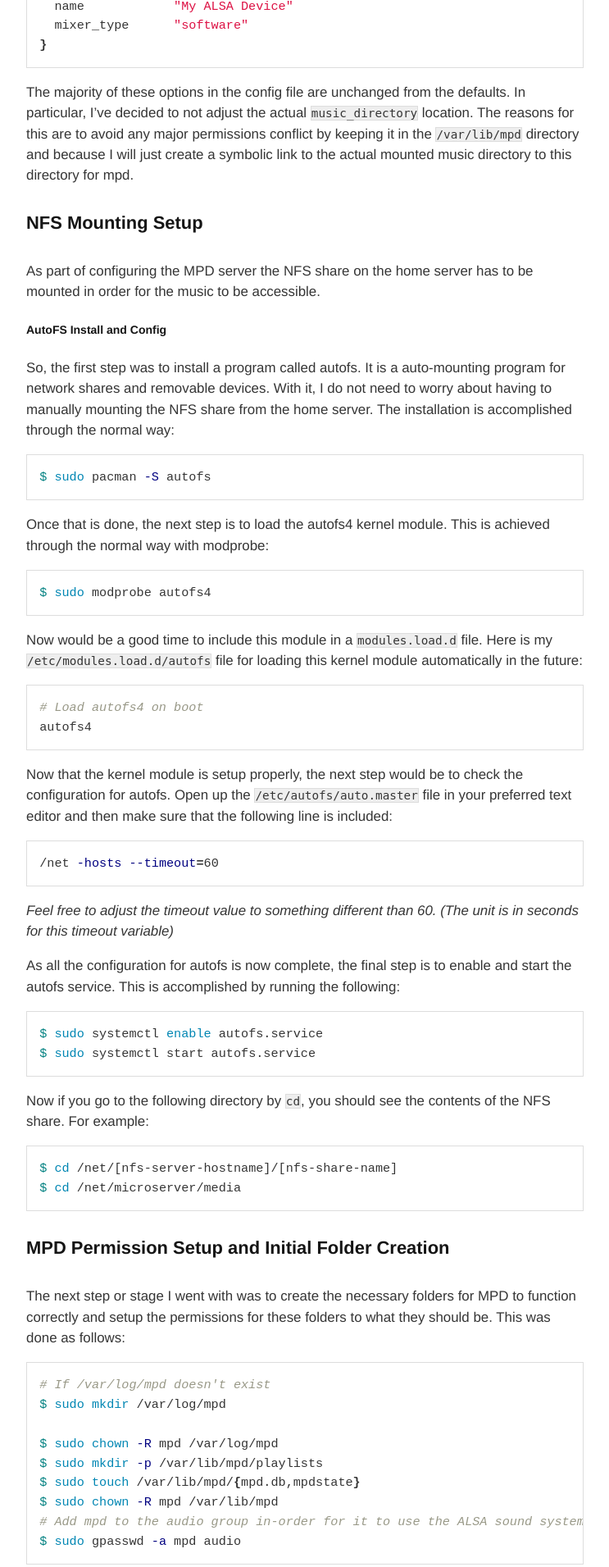
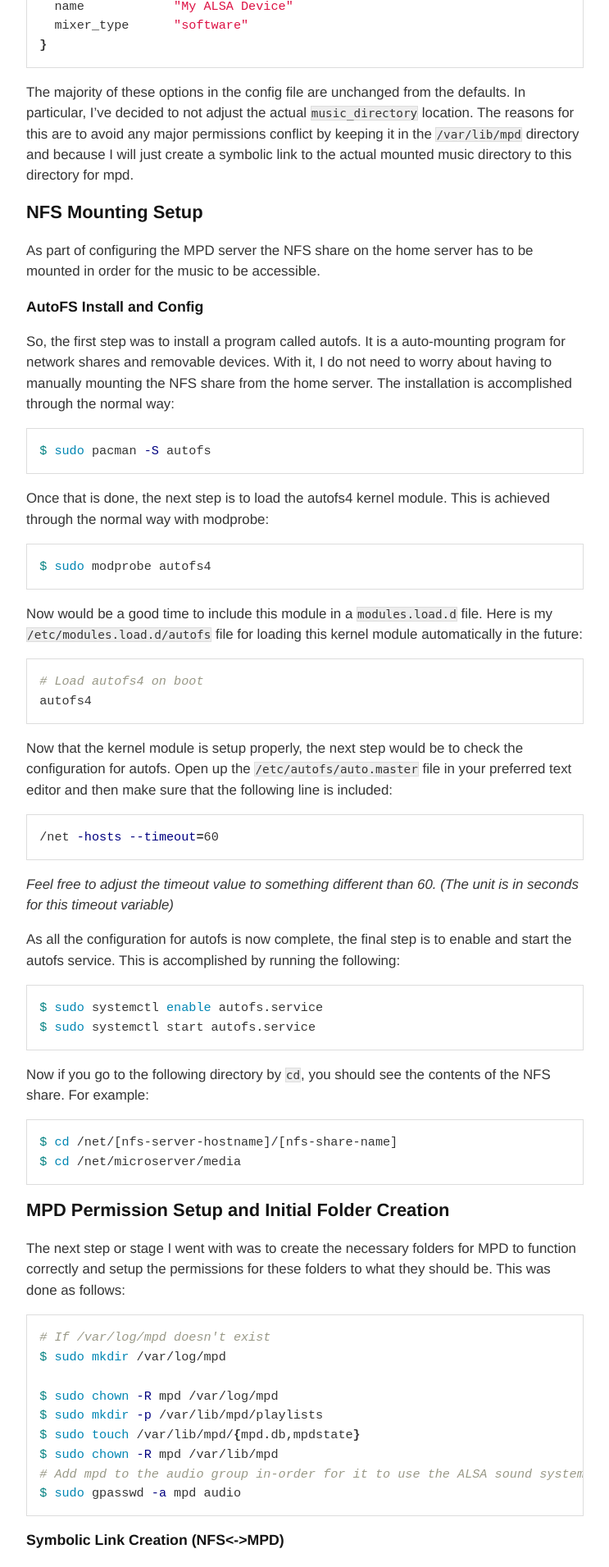
Before and after one commit to jake284773/jmoreman.github.io, a Jekyll site: the page built from _posts/2012-12-24-using-the-raspberry-pi-as-mpd-server.md, in a window 1280 px wide. Shown: the part 1806-3717 px from the top of the page at 82% size, without its empty margins (268-1011 px from the left). Built offline with Jekyll 4.4.1, drawn with Linux system fonts in a browser that asks for light colours; nearby versions of some CDN libraries; Markdown is read by kramdown in place of the engine named in the settings.

Commit message:
Added extra heading font sizes

```diff
--- a/css/main.css
+++ b/css/main.css
@@ -84,9 +84,10 @@ article h3 {
   border-bottom: 1px solid #ccc;
 }
 
-article h4 {
-  font-size: 1.3em;
-}
+article h4 { font-size: 1.3em; }
+article h5 { font-size: 1.05em; }
+
+article h4, article h5 { margin: 0; }
 
 article h2 a:hover {
   background: transparent;
```
